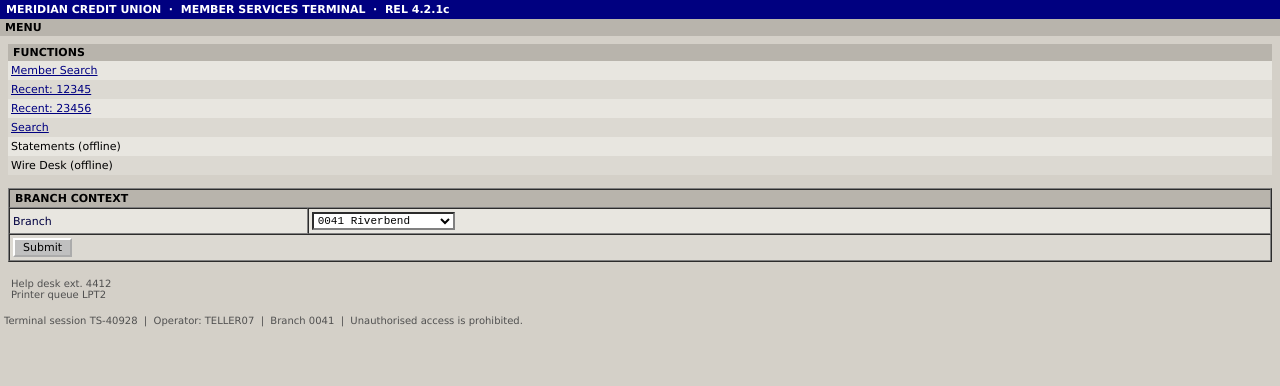
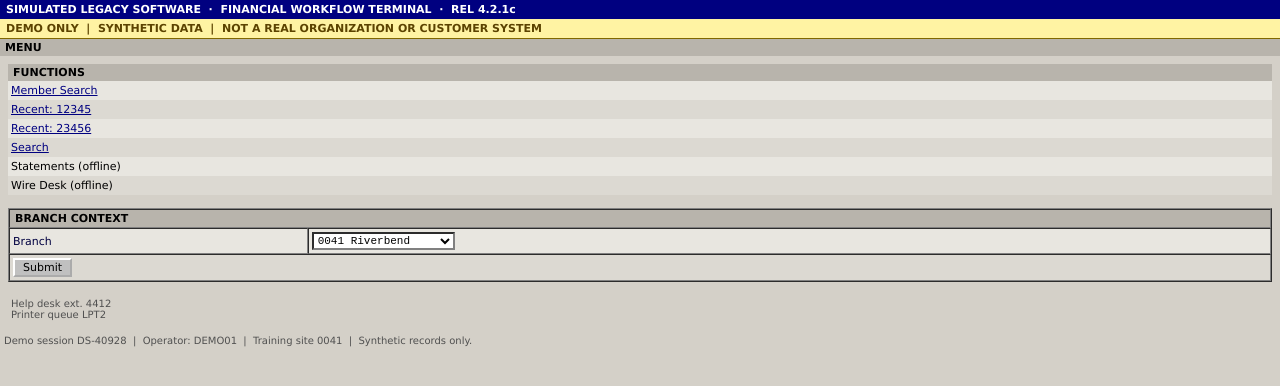
Before and after one commit to pavleens/ai-legacy-software-automation, a Flask app: page /app/nav in a window 1280 px wide. Shown: the top 386 px of the page. Run offline with Flask 3, Linux system fonts and the light colour scheme.

Commit message:
Clarify simulated legacy software demo

```diff
--- a/capability_system/replay/executor.py
+++ b/capability_system/replay/executor.py
@@ -83,7 +83,7 @@ from capability_system.replay.outcomes import FailureKind, ReplayResult, StepTra
 from capability_system.safety.policy import Decision, PolicyEngine, redact
 
 # Defaults chosen to be overridable per instance rather than per call: a test wants a
-# 50ms wait budget, a real bank screen wants seconds, and neither should require a
+# 50ms wait budget, a slow legacy screen wants seconds, and neither should require a
 # different code path.
 DEFAULT_WAIT_TIMEOUT_S = 10.0
 DEFAULT_POLL_INTERVAL_S = 0.1
--- a/mock_bank/server.py
+++ b/mock_bank/server.py
@@ -1,9 +1,9 @@
 """
-MERIDIAN CREDIT UNION -- Member Services Terminal (MOCK)
+SIMULATED LEGACY SOFTWARE -- Synthetic Financial Workflow (MOCK)
 
-A deliberately hostile, legacy-style stand-in for a credit-union back-office
-application. Framesets, table layout, no id/data-* hooks. Entirely local,
-no real data, no real credentials, no outbound network calls.
+A deliberately difficult legacy-software fixture with a synthetic financial
+workflow. Framesets, table layout, no id/data-* hooks. Entirely local, with
+no real data, credentials, organizations, or outbound network calls.
 
 Run:  /opt/anaconda3/bin/python3.12 mock_bank/server.py
 Port: 8099 (override with PORT env var). Binds 127.0.0.1 only.
--- a/mock_bank/templates/base.html
+++ b/mock_bank/templates/base.html
@@ -1,6 +1,6 @@
 <html>
 <head>
-<title>{% block title %}Member Services Terminal{% endblock %}</title>
+<title>{% block title %}Simulated Legacy Software{% endblock %}</title>
 <style type="text/css">
 body { background: #d4d0c8; font-family: Verdana, Geneva, sans-serif; font-size: 11px; color: #000000; margin: 0px; }
 td { font-family: Verdana, Geneva, sans-serif; font-size: 11px; }
@@ -8,6 +8,7 @@ td { font-family: Verdana, Geneva, sans-serif; font-size: 11px; }
 .c2 { color: #000040; }
 .c3 { color: #7a0000; font-weight: bold; }
 .hd9 { background: #000080; color: #ffffff; font-weight: bold; padding: 3px 6px; }
+.sim9 { background: #fff3a3; border-bottom: 1px solid #806800; color: #5c4300; font-weight: bold; padding: 3px 6px; }
 .sb4 { background: #b8b4ac; font-weight: bold; padding: 2px 5px; }
 .rw0 { background: #e8e6e0; }
 .rw1 { background: #dcd9d2; }
@@ -20,7 +21,8 @@ a:link, a:visited { color: #000080; }
 </head>
 <body>
 <table width="100%" cellpadding="0" cellspacing="0" border="0">
-<tr><td class="hd9">MERIDIAN CREDIT UNION &nbsp;&#183;&nbsp; MEMBER SERVICES TERMINAL &nbsp;&#183;&nbsp; REL 4.2.1c</td></tr>
+<tr><td class="hd9">SIMULATED LEGACY SOFTWARE &nbsp;&#183;&nbsp; FINANCIAL WORKFLOW TERMINAL &nbsp;&#183;&nbsp; REL 4.2.1c</td></tr>
+<tr><td class="sim9">DEMO ONLY &nbsp;|&nbsp; SYNTHETIC DATA &nbsp;|&nbsp; NOT A REAL ORGANIZATION OR CUSTOMER SYSTEM</td></tr>
 <tr><td class="sb4">{% block crumb %}&nbsp;{% endblock %}</td></tr>
 </table>
 <table width="100%" cellpadding="8" cellspacing="0" border="0">
@@ -29,7 +31,7 @@ a:link, a:visited { color: #000080; }
 </td></tr>
 </table>
 <table width="100%" cellpadding="4" cellspacing="0" border="0">
-<tr><td class="ft8">Terminal session TS-40928 &nbsp;|&nbsp; Operator: TELLER07 &nbsp;|&nbsp; Branch 0041 &nbsp;|&nbsp; Unauthorised access is prohibited.</td></tr>
+<tr><td class="ft8">Demo session DS-40928 &nbsp;|&nbsp; Operator: DEMO01 &nbsp;|&nbsp; Training site 0041 &nbsp;|&nbsp; Synthetic records only.</td></tr>
 </table>
 </body>
 </html>
--- a/mock_bank/templates/frameset.html
+++ b/mock_bank/templates/frameset.html
@@ -1,6 +1,6 @@
 <html>
 <head>
-<title>Meridian Credit Union :: Member Services Terminal</title>
+<title>Simulated Legacy Software :: Synthetic Financial Workflow</title>
 </head>
 <frameset cols="188,*" frameborder="1" border="2" framespacing="0">
   <frame src="/app/nav" name="navfrm" scrolling="auto" marginwidth="4" marginheight="4" noresize>
@@ -8,7 +8,7 @@
   <noframes>
     <body>
       <table width="100%" cellpadding="6" cellspacing="0" border="1">
-        <tr><td class="f1 c2">This terminal requires a frames-capable browser. Contact Branch Systems Support (ext. 4412).</td></tr>
+        <tr><td class="f1 c2">This simulated terminal requires a frames-capable browser. Contact Demo Systems Support (ext. 4412).</td></tr>
       </table>
     </body>
   </noframes>
--- a/mock_bank/templates/permission.html
+++ b/mock_bank/templates/permission.html
@@ -5,10 +5,10 @@
 <table width="600" cellpadding="6" cellspacing="0" border="1">
   <tr><td class="sb4">Authorisation Check Failed</td></tr>
   <tr class="rw0"><td class="wrn5">You are not authorised to view this record.</td></tr>
-  <tr class="rw1"><td class="f1 c2">ERR-0902: Operator TELLER07 lacks entitlement RESTRICTED_MBR_VIEW for record{% if member_id %} {{ member_id }}{% endif %}. This attempt has been written to the access log.</td></tr>
+  <tr class="rw1"><td class="f1 c2">ERR-0902: Operator DEMO01 lacks entitlement RESTRICTED_MBR_VIEW for record{% if member_id %} {{ member_id }}{% endif %}. This attempt has been written to the simulation log.</td></tr>
 </table>
 <br>
 <table width="600" cellpadding="4" cellspacing="0" border="0">
-<tr><td><a href="/app/search">Back to Search</a></td><td align="right" class="ft8">Entitlement source: RACF group BR0041-TELLER</td></tr>
+<tr><td><a href="/app/search">Back to Search</a></td><td align="right" class="ft8">Entitlement source: DEMO group SITE0041-OPERATOR</td></tr>
 </table>
 {% endblock %}
```
Also changed, not shown: tests/test_perception.py (+13 -2 lines), README.md, mock_bank/README.md, 3 other files.
